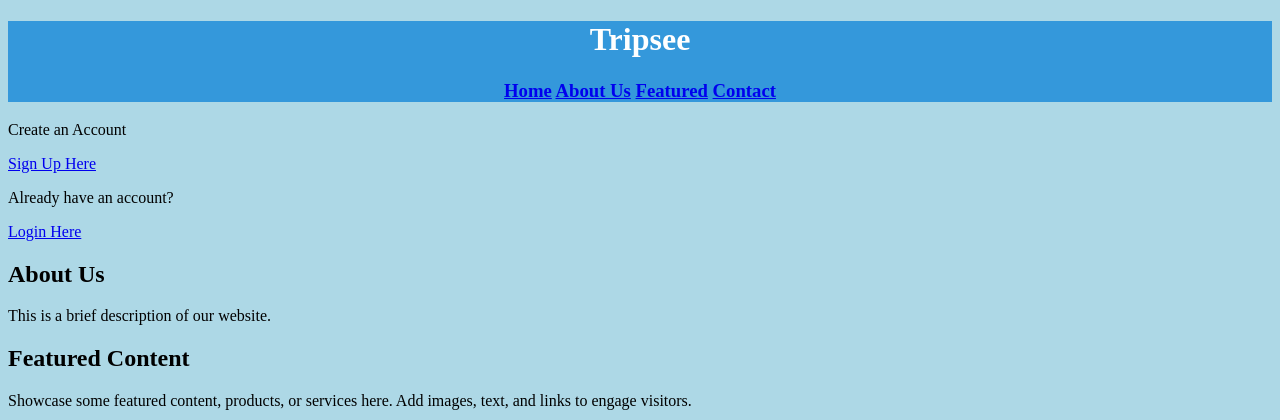
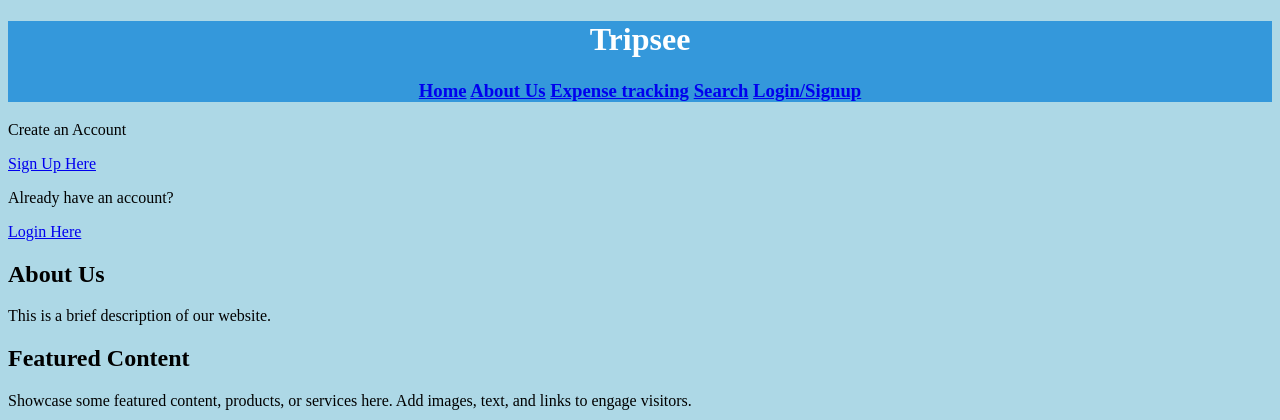
Before and after one commit to VaniyaSharma/Itsy_Bitsy_Studios, a Django app: page / in a window 1280 px wide. Shown: the top 420 px of the page. Run offline with Django 4.2, Linux system fonts and the light colour scheme.

Commit message:
modify header

```diff
--- a/travel_project/travel_app/templates/index.html
+++ b/travel_project/travel_app/templates/index.html
@@ -3,7 +3,7 @@
 <head>
     <meta charset="UTF-8">
     <meta name="viewport" content="width=device-width, initial-scale=1.0">
-    <title>Homepage</title>
+    <title>Tripsee.ca</title>
     <style>
         body{
             background: lightblue;
@@ -38,8 +38,9 @@
         <div class="nav-links">
             <a href="#" class="active">Home</a>
             <a href="#">About Us</a>
-            <a href="#">Featured</a>
-            <a href="#">Contact</a>
+            <a href="#">Expense tracking</a>
+            <a href="#">Search</a>
+            <a href="#">Login/Signup </a>
         </div></h3>
     </div>
 </header>
```
